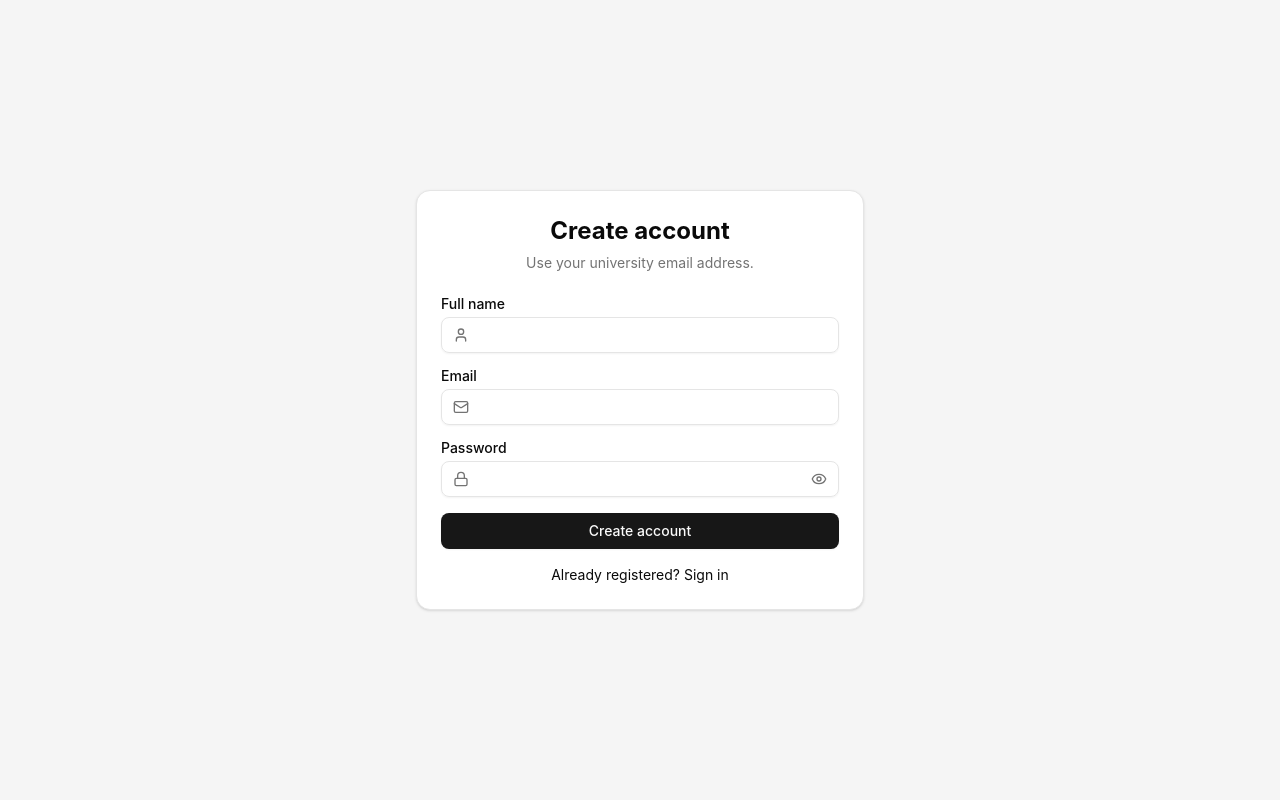
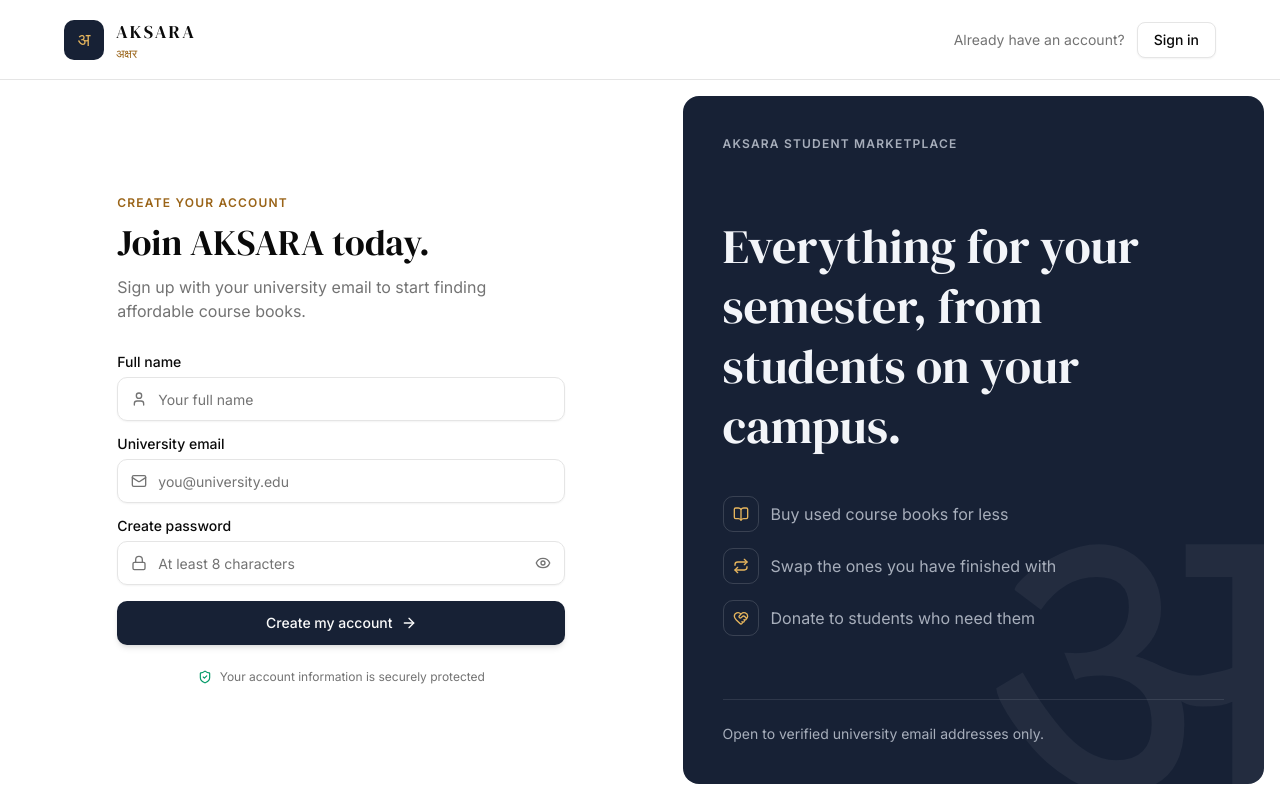
Before and after one commit to Aaksara/NextJS-frontend, a Next.js app: page /auth/register in a window 1280 px wide. Built offline with nearby package versions, Linux system fonts and the light colour scheme; no server answers.

Commit message:
feat: enhance authentication forms with improved UI and user experience

```diff
--- a/src/app/auth/forgot-password/page.tsx
+++ b/src/app/auth/forgot-password/page.tsx
@@ -1,6 +1,7 @@
 "use client";
 
-import { Mail } from "lucide-react";
+import { ArrowLeft, Mail, MailCheck } from "lucide-react";
+import Link from "next/link";
 import { type FormEvent, useState } from "react";
 import { toast } from "sonner";
 
@@ -32,26 +33,40 @@ export default function ForgotPasswordPage() {
 	}
 
 	return (
-		<AuthForm title="Forgot password" subtitle="We will email you a reset link.">
+		<AuthForm
+			eyebrow="Account recovery"
+			title="Forgot your password?"
+			subtitle="Enter your university email and we will send you a reset link."
+			headerLink={{ prompt: "Remembered it?", label: "Sign in", href: "/auth/login" }}
+		>
 			{done ? (
-				<p className="text-center text-sm">
+				<div className="flex items-center gap-3 rounded-lg border bg-muted p-4 text-sm">
+					<MailCheck size={20} className="shrink-0 text-brand" />
 					If an account exists for that email, a reset link has been sent.
-				</p>
+				</div>
 			) : (
 				<form className="space-y-4" onSubmit={handleSubmit}>
 					<FormInput
 						id="email"
-						label="Email"
+						label="University email"
 						type="email"
 						autoComplete="email"
+						placeholder="you@university.edu"
 						icon={<Mail size={16} />}
 						errors={errors.email}
 					/>
-					<Button type="submit" className="w-full" disabled={loading}>
-						Send reset link
+					<Button type="submit" className="h-11 w-full rounded-lg shadow-md" disabled={loading}>
+						{loading ? "Sending…" : "Send reset link"}
 					</Button>
 				</form>
 			)}
+			<Link
+				href="/auth/login"
+				className="mt-6 flex items-center justify-center gap-1.5 text-sm text-muted-foreground hover:text-foreground"
+			>
+				<ArrowLeft size={14} />
+				Back to sign in
+			</Link>
 		</AuthForm>
 	);
 }
--- a/src/app/auth/login/page.tsx
+++ b/src/app/auth/login/page.tsx
@@ -1,6 +1,6 @@
 "use client";
 
-import { Lock, Mail } from "lucide-react";
+import { ArrowRight, Lock, Mail } from "lucide-react";
 import Link from "next/link";
 import { useRouter } from "next/navigation";
 import { type FormEvent, useState } from "react";
@@ -33,13 +33,19 @@ export default function LoginPage() {
 	}
 
 	return (
-		<AuthForm title="Sign in" subtitle="Use your university email address.">
+		<AuthForm
+			eyebrow="Welcome back"
+			title="Sign in to AKSARA."
+			subtitle="Buy, swap and donate textbooks with students on your campus."
+			headerLink={{ prompt: "New to AKSARA?", label: "Create account", href: "/auth/register" }}
+		>
 			<form className="space-y-4" onSubmit={handleSubmit}>
 				<FormInput
 					id="email"
-					label="Email"
+					label="University email"
 					type="email"
 					autoComplete="email"
+					placeholder="you@university.edu"
 					icon={<Mail size={16} />}
 					errors={errors.email}
 				/>
@@ -49,20 +55,22 @@ export default function LoginPage() {
 					type="password"
 					autoComplete="current-password"
 					icon={<Lock size={16} />}
+					placeholder="Enter your password"
 					errors={errors.password}
 				/>
-				<Button type="submit" className="w-full" disabled={loading}>
-					Sign in
+				<div className="flex justify-end">
+					<Link
+						href="/auth/forgot-password"
+						className="text-xs font-medium text-brand hover:underline"
+					>
+						Forgot password?
+					</Link>
+				</div>
+				<Button type="submit" className="h-11 w-full rounded-lg shadow-md" disabled={loading}>
+					{loading ? "Signing in…" : "Sign in securely"}
+					{!loading && <ArrowRight />}
 				</Button>
 			</form>
-			<div className="mt-4 flex justify-between text-sm">
-				<Link href="/auth/forgot-password" className="text-muted-foreground hover:underline">
-					Forgot password?
-				</Link>
-				<Link href="/auth/register" className="hover:underline">
-					Create account
-				</Link>
-			</div>
 		</AuthForm>
 	);
 }
--- a/src/app/auth/register/page.tsx
+++ b/src/app/auth/register/page.tsx
@@ -1,7 +1,6 @@
 "use client";
 
-import { Lock, Mail, User } from "lucide-react";
-import Link from "next/link";
+import { ArrowRight, Lock, Mail, MailCheck, User } from "lucide-react";
 import { type FormEvent, useState } from "react";
 import { toast } from "sonner";
 
@@ -34,48 +33,59 @@ export default function RegisterPage() {
 
 	if (done) {
 		return (
-			<AuthForm title="Check your email">
-				<p className="text-center text-sm">We sent a verification link to your university email.</p>
+			<AuthForm
+				eyebrow="Almost there"
+				title="Check your email."
+				subtitle="We sent a verification link to your university email. Open it to activate your account."
+				headerLink={{ prompt: "Already verified?", label: "Sign in", href: "/auth/login" }}
+			>
+				<div className="flex items-center gap-3 rounded-lg border bg-muted p-4 text-sm">
+					<MailCheck size={20} className="shrink-0 text-brand" />
+					The link may take a minute to arrive. Check your spam folder too.
+				</div>
 			</AuthForm>
 		);
 	}
 
 	return (
-		<AuthForm title="Create account" subtitle="Use your university email address.">
+		<AuthForm
+			eyebrow="Create your account"
+			title="Join AKSARA today."
+			subtitle="Sign up with your university email to start finding affordable course books."
+			headerLink={{ prompt: "Already have an account?", label: "Sign in", href: "/auth/login" }}
+		>
 			<form className="space-y-4" onSubmit={handleSubmit}>
 				<FormInput
 					id="full_name"
 					label="Full name"
 					autoComplete="name"
+					placeholder="Your full name"
 					icon={<User size={16} />}
 					errors={errors.full_name}
 				/>
 				<FormInput
 					id="email"
-					label="Email"
+					label="University email"
 					type="email"
 					autoComplete="email"
+					placeholder="you@university.edu"
 					icon={<Mail size={16} />}
 					errors={errors.email}
 				/>
 				<FormInput
 					id="password"
-					label="Password"
+					label="Create password"
 					type="password"
 					autoComplete="new-password"
+					placeholder="At least 8 characters"
 					icon={<Lock size={16} />}
 					errors={errors.password}
 				/>
-				<Button type="submit" className="w-full" disabled={loading}>
-					Create account
+				<Button type="submit" className="h-11 w-full rounded-lg shadow-md" disabled={loading}>
+					{loading ? "Creating account…" : "Create my account"}
+					{!loading && <ArrowRight />}
 				</Button>
 			</form>
-			<p className="mt-4 text-center text-sm">
-				Already registered?{" "}
-				<Link href="/auth/login" className="hover:underline">
-					Sign in
-				</Link>
-			</p>
 		</AuthForm>
 	);
 }
--- a/src/app/auth/reset-password/reset-password-client.tsx
+++ b/src/app/auth/reset-password/reset-password-client.tsx
@@ -1,6 +1,6 @@
 "use client";
 
-import { Lock } from "lucide-react";
+import { ArrowRight, CircleCheck, Lock } from "lucide-react";
 import Link from "next/link";
 import { type FormEvent, useState } from "react";
 import { toast } from "sonner";
@@ -33,14 +33,25 @@ export default function ResetPasswordClient({ uid, token }: { uid: string; token
 	}
 
 	return (
-		<AuthForm title="Reset password">
+		<AuthForm
+			eyebrow="Account recovery"
+			title="Set a new password."
+			subtitle="Choose a password you have not used for AKSARA before."
+			headerLink={{ prompt: "Remembered it?", label: "Sign in", href: "/auth/login" }}
+		>
 			{done ? (
-				<p className="text-center text-sm">
-					Your password has been reset.{" "}
-					<Link href="/auth/login" className="underline">
-						Sign in
-					</Link>
-				</p>
+				<div className="space-y-6">
+					<div className="flex items-center gap-3 rounded-lg border bg-muted p-4 text-sm">
+						<CircleCheck size={20} className="shrink-0 text-emerald-600" />
+						Your password has been reset.
+					</div>
+					<Button asChild className="h-11 w-full rounded-lg shadow-md">
+						<Link href="/auth/login">
+							Continue to sign in
+							<ArrowRight />
+						</Link>
+					</Button>
+				</div>
 			) : (
 				<form className="space-y-4" onSubmit={handleSubmit}>
 					<FormInput
@@ -48,11 +59,12 @@ export default function ResetPasswordClient({ uid, token }: { uid: string; token
 						label="New password"
 						type="password"
 						autoComplete="new-password"
+						placeholder="At least 8 characters"
 						icon={<Lock size={16} />}
 						errors={errors.new_password}
 					/>
-					<Button type="submit" className="w-full" disabled={loading}>
-						Set new password
+					<Button type="submit" className="h-11 w-full rounded-lg shadow-md" disabled={loading}>
+						{loading ? "Saving…" : "Set new password"}
 					</Button>
 				</form>
 			)}
--- a/src/app/auth/verify-email/verify-email-client.tsx
+++ b/src/app/auth/verify-email/verify-email-client.tsx
@@ -1,5 +1,6 @@
 "use client";
 
+import { ArrowRight, CircleCheck, MailCheck } from "lucide-react";
 import Link from "next/link";
 import { useState } from "react";
 import { toast } from "sonner";
@@ -26,17 +27,36 @@ export default function VerifyEmailClient({ uid, token }: { uid: string; token:
 	}
 
 	return (
-		<AuthForm title="Verify email">
+		<AuthForm
+			eyebrow="One last step"
+			title={done ? "You're verified." : "Verify your email."}
+			subtitle={
+				done
+					? "Your university email is confirmed. You can now sign in."
+					: "Confirm your university email to start exchanging books."
+			}
+		>
 			{done ? (
-				<p className="text-center text-sm">
-					Your email is verified.{" "}
-					<Link href="/auth/login" className="underline">
-						Sign in
-					</Link>
-				</p>
+				<div className="space-y-6">
+					<div className="flex items-center gap-3 rounded-lg border bg-muted p-4 text-sm">
+						<CircleCheck size={20} className="shrink-0 text-emerald-600" />
+						Your email is verified.
+					</div>
+					<Button asChild className="h-11 w-full rounded-lg shadow-md">
+						<Link href="/auth/login">
+							Continue to sign in
+							<ArrowRight />
+						</Link>
+					</Button>
+				</div>
 			) : (
-				<Button className="w-full" disabled={loading} onClick={handleVerify}>
-					Verify my email
+				<Button
+					className="h-11 w-full rounded-lg shadow-md"
+					disabled={loading}
+					onClick={handleVerify}
+				>
+					<MailCheck />
+					{loading ? "Verifying…" : "Verify my email"}
 				</Button>
 			)}
 		</AuthForm>
--- a/src/app/globals.css
+++ b/src/app/globals.css
@@ -8,7 +8,7 @@
 	--foreground: oklch(0.145 0 0);
 	--card: oklch(1 0 0);
 	--card-foreground: oklch(0.145 0 0);
-	--primary: oklch(0.205 0 0);
+	--primary: oklch(0.25 0.04 262);
 	--primary-foreground: oklch(0.985 0 0);
 	--muted: oklch(0.97 0 0);
 	--muted-foreground: oklch(0.556 0 0);
@@ -17,7 +17,14 @@
 	--destructive: oklch(0.577 0.245 27.325);
 	--border: oklch(0.922 0 0);
 	--input: oklch(0.922 0 0);
-	--ring: oklch(0.708 0 0);
+	--ring: oklch(0.55 0.06 262);
+	/* Gold brand colour, readable as text on the page background. */
+	--brand: oklch(0.55 0.11 70);
+	/* Dark showcase panel beside the auth forms. */
+	--panel: oklch(0.25 0.04 262);
+	--panel-foreground: oklch(0.97 0.005 262);
+	--panel-muted: oklch(0.75 0.02 262);
+	--panel-accent: oklch(0.8 0.12 80);
 }
 
 @media (prefers-color-scheme: dark) {
@@ -26,8 +33,8 @@
 		--foreground: oklch(0.985 0 0);
 		--card: oklch(0.205 0 0);
 		--card-foreground: oklch(0.985 0 0);
-		--primary: oklch(0.922 0 0);
-		--primary-foreground: oklch(0.205 0 0);
+		--primary: oklch(0.92 0.02 262);
+		--primary-foreground: oklch(0.25 0.04 262);
 		--muted: oklch(0.269 0 0);
 		--muted-foreground: oklch(0.708 0 0);
 		--accent: oklch(0.269 0 0);
@@ -35,11 +42,18 @@
 		--destructive: oklch(0.704 0.191 22.216);
 		--border: oklch(1 0 0 / 10%);
 		--input: oklch(1 0 0 / 15%);
-		--ring: oklch(0.556 0 0);
+		--ring: oklch(0.6 0.05 262);
+		--brand: oklch(0.8 0.12 80);
+		--panel: oklch(0.22 0.03 262);
+		--panel-foreground: oklch(0.97 0.005 262);
+		--panel-muted: oklch(0.72 0.02 262);
+		--panel-accent: oklch(0.8 0.12 80);
 	}
 }
 
 @theme inline {
+	--font-sans: var(--font-inter), ui-sans-serif, system-ui, sans-serif;
+	--font-serif: var(--font-dm-serif), ui-serif, Georgia, serif;
 	--radius-sm: calc(var(--radius) - 4px);
 	--radius-md: calc(var(--radius) - 2px);
 	--radius-lg: var(--radius);
@@ -58,6 +72,11 @@
 	--color-border: var(--border);
 	--color-input: var(--input);
 	--color-ring: var(--ring);
+	--color-brand: var(--brand);
+	--color-panel: var(--panel);
+	--color-panel-foreground: var(--panel-foreground);
+	--color-panel-muted: var(--panel-muted);
+	--color-panel-accent: var(--panel-accent);
 }
 
 @layer base {
--- a/src/app/layout.tsx
+++ b/src/app/layout.tsx
@@ -1,4 +1,5 @@
 import type { Metadata, Viewport } from "next";
+import { DM_Serif_Display, Inter } from "next/font/google";
 import type { ReactNode } from "react";
 
 import "./globals.css";
@@ -10,11 +11,18 @@ export const metadata: Metadata = {
 	icons: { icon: "/icons/icon-192.png", apple: "/icons/icon-192.png" },
 };
 
+const inter = Inter({ subsets: ["latin"], variable: "--font-inter" });
+const dmSerif = DM_Serif_Display({
+	subsets: ["latin"],
+	weight: "400",
+	variable: "--font-dm-serif",
+});
+
 export const viewport: Viewport = { themeColor: "#0a0a0a" };
 
 export default function RootLayout({ children }: { children: ReactNode }) {
 	return (
-		<html lang="en">
+		<html lang="en" className={`${inter.variable} ${dmSerif.variable}`}>
 			<body className="min-h-screen antialiased">
 				<Providers>{children}</Providers>
 			</body>
--- a/src/components/form/AuthForm.tsx
+++ b/src/components/form/AuthForm.tsx
@@ -1,23 +1,104 @@
+import { BookOpen, HeartHandshake, Repeat, ShieldCheck } from "lucide-react";
+import Link from "next/link";
 import type { ReactNode } from "react";
 
-import { Card, CardContent, CardHeader, CardTitle } from "@/components/ui/card";
+import { Button } from "@/components/ui/button";
 
 interface AuthFormProps {
 	title: string;
 	subtitle?: string;
+	/** Small label above the title. */
+	eyebrow?: string;
+	/** Link in the top bar, e.g. to switch between sign in and registration. */
+	headerLink?: { prompt: string; label: string; href: string };
 	children: ReactNode;
 }
 
-export default function AuthForm({ title, subtitle, children }: AuthFormProps) {
+const features = [
+	{ icon: BookOpen, text: "Buy used course books for less" },
+	{ icon: Repeat, text: "Swap the ones you have finished with" },
+	{ icon: HeartHandshake, text: "Donate to students who need them" },
+];
+
+export default function AuthForm({
+	title,
+	subtitle,
+	eyebrow,
+	headerLink,
+	children,
+}: AuthFormProps) {
 	return (
-		<div className="min-h-screen bg-muted px-4 py-8 md:flex md:items-center md:justify-center">
-			<Card className="mx-auto w-full max-w-md">
-				<CardHeader className="text-center">
-					<CardTitle className="text-2xl font-bold">{title}</CardTitle>
-					{subtitle && <p className="text-sm text-muted-foreground">{subtitle}</p>}
-				</CardHeader>
-				<CardContent>{children}</CardContent>
-			</Card>
+		<div className="flex min-h-screen flex-col">
+			<header className="flex h-16 items-center justify-between gap-4 border-b px-4 sm:px-8 lg:h-20 lg:px-16">
+				<Link href="/" className="flex items-center gap-3">
+					<span className="grid size-9 place-items-center rounded-lg bg-panel text-lg text-panel-accent lg:size-10">
+						अ
+					</span>
+					<span className="leading-tight">
+						<span className="block font-serif text-lg tracking-[0.12em]">AKSARA</span>
+						<span className="hidden text-xs text-brand sm:block">अक्षर</span>
+					</span>
+				</Link>
+				{headerLink && (
+					<div className="flex items-center gap-3 text-sm">
+						<span className="hidden text-muted-foreground sm:inline">{headerLink.prompt}</span>
+						<Button asChild variant="outline">
+							<Link href={headerLink.href}>{headerLink.label}</Link>
+						</Button>
+					</div>
+				)}
+			</header>
+
+			<div className="flex flex-1 lg:p-4 lg:pl-0">
+				<main className="flex flex-1 justify-center px-4 py-10 sm:px-8 lg:items-center">
+					<div className="w-full max-w-md">
+						{eyebrow && (
+							<p className="mb-3 text-xs font-semibold uppercase tracking-widest text-brand">
+								{eyebrow}
+							</p>
+						)}
+						<h1 className="font-serif text-3xl sm:text-4xl">{title}</h1>
+						{subtitle && <p className="mt-3 text-muted-foreground">{subtitle}</p>}
+						<div className="mt-8">{children}</div>
+						<p className="mt-6 flex items-center justify-center gap-2 text-xs text-muted-foreground">
+							<ShieldCheck size={14} className="text-emerald-600" />
+							Your account information is securely protected
+						</p>
+					</div>
+				</main>
+
+				<aside className="relative hidden w-[46%] max-w-2xl flex-col justify-between overflow-hidden rounded-2xl bg-panel p-10 text-panel-foreground lg:flex">
+					<span
+						aria-hidden
+						className="pointer-events-none absolute -bottom-24 -right-10 select-none text-[28rem] leading-none text-panel-foreground/5"
+					>
+						अ
+					</span>
+					<p className="text-xs font-semibold uppercase tracking-widest text-panel-muted">
+						AKSARA student marketplace
+					</p>
+
+					<div className="relative">
+						<p className="font-serif text-4xl leading-tight xl:text-5xl">
+							Everything for your semester, from students on your campus.
+						</p>
+						<ul className="mt-10 space-y-4">
+							{features.map(({ icon: Icon, text }) => (
+								<li key={text} className="flex items-center gap-3 text-panel-muted">
+									<span className="grid size-9 place-items-center rounded-lg border border-panel-foreground/15 text-panel-accent">
+										<Icon size={16} />
+									</span>
+									{text}
+								</li>
+							))}
+						</ul>
+					</div>
+
+					<p className="relative border-t border-panel-foreground/10 pt-6 text-sm text-panel-muted">
+						Open to verified university email addresses only.
+					</p>
+				</aside>
+			</div>
 		</div>
 	);
 }
--- a/src/components/form/FormInput.tsx
+++ b/src/components/form/FormInput.tsx
@@ -28,11 +28,11 @@ export default function FormInput({
 	const isPassword = type === "password";
 
 	return (
-		<div className="space-y-1.5">
+		<div className="space-y-2">
 			<Label htmlFor={id}>{label}</Label>
 			<div className="relative">
 				{icon && (
-					<span className="absolute left-3 top-1/2 -translate-y-1/2 text-muted-foreground">
+					<span className="absolute left-3.5 top-1/2 -translate-y-1/2 text-muted-foreground">
 						{icon}
 					</span>
 				)}
@@ -42,7 +42,7 @@ export default function FormInput({
 					type={isPassword && showPassword ? "text" : type}
 					required={required}
 					aria-invalid={!!errors?.length}
-					className={cn(icon && "pl-9", isPassword && "pr-9")}
+					className={cn("h-11 rounded-lg", icon && "pl-10", isPassword && "pr-10")}
 					{...props}
 				/>
 				{isPassword && (
@@ -50,7 +50,7 @@ export default function FormInput({
 						type="button"
 						onClick={() => setShowPassword(!showPassword)}
 						aria-label={showPassword ? "Hide password" : "Show password"}
-						className="absolute right-3 top-1/2 -translate-y-1/2 text-muted-foreground"
+						className="absolute right-3.5 top-1/2 -translate-y-1/2 text-muted-foreground hover:text-foreground"
 					>
 						{showPassword ? <EyeOff size={16} /> : <Eye size={16} />}
 					</button>
```
Also changed, not shown: 1 other file (tests, documents, lock files or other folders).
